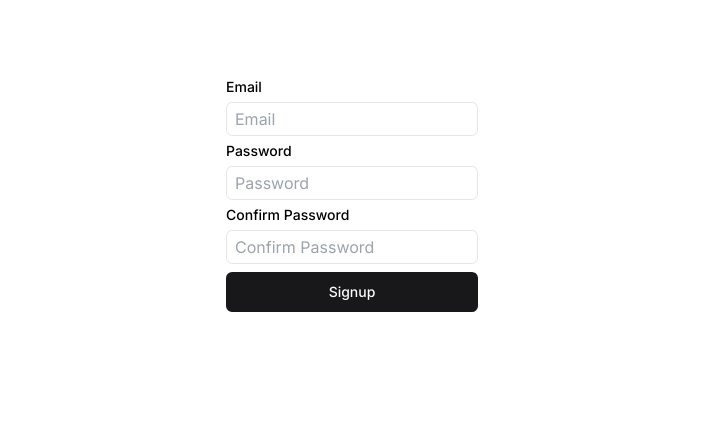
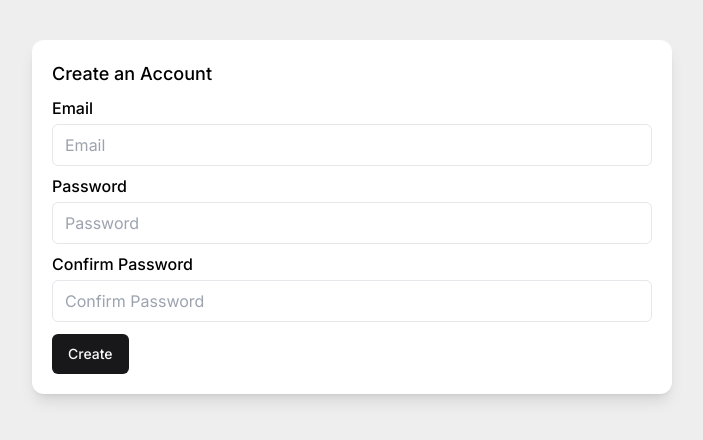
Before and after one commit to COS301-SE-2024/Dispute-Resolution-Engine, a Next.js app in the folder frontend/: page /signup in a window 1280 px wide. Shown: the top 440 px of the page, without its empty margins (288-991 px from the left). Built offline with nearby package versions, Linux system fonts and the light colour scheme.

Commit message:
feat: Tweak validation and styling on signup page

```diff
--- a/frontend/package.json
+++ b/frontend/package.json
@@ -14,6 +14,7 @@
     "@hookform/resolvers": "^3.4.2",
     "@radix-ui/react-label": "^2.0.2",
     "@radix-ui/react-slot": "^1.0.2",
+    "@radix-ui/react-tooltip": "^1.0.7",
     "class-variance-authority": "^0.7.0",
     "clsx": "^2.1.1",
     "lucide-react": "^0.379.0",
--- a/frontend/src/app/globals.css
+++ b/frontend/src/app/globals.css
@@ -7,3 +7,8 @@
     text-wrap: balance;
   }
 }
+
+
+body {
+  background: #eee;
+}
--- a/frontend/src/app/signup/page.tsx
+++ b/frontend/src/app/signup/page.tsx
@@ -1,9 +1,11 @@
+"use client";
+
 import SignupForm from "./signup-form";
 
 export default function Signup() {
-  return (
-    <main>
-      <SignupForm />
-    </main>
-  );
+  // const onSubmit: SubmitHandler<SignupRequest> = (data) => {
+  //   console.log(data);
+  // };
+
+  return <SignupForm />;
 }
--- a/frontend/src/app/signup/signup-form.tsx
+++ b/frontend/src/app/signup/signup-form.tsx
@@ -11,21 +11,29 @@ import {
   FormMessage,
 } from "@/components/ui/form";
 import { zodResolver } from "@hookform/resolvers/zod";
-import { ReactElement, JSXElementConstructor } from "react";
-import {
-  ControllerFieldState,
-  ControllerRenderProps,
-  FieldValues,
-  UseFormStateReturn,
-  useForm,
-} from "react-hook-form";
+import { useForm } from "react-hook-form";
 import { z } from "zod";
 
-const signupSchema = z.object({
-  email: z.string().min(1, "Required").email("Please enter a valid email"),
-  password: z.string().min(1, "Required"),
-  passConfirm: z.string().min(1, "Required"),
-});
+const signupSchema = z
+  .object({
+    email: z.string().min(1, "Required").email("Please enter a valid email"),
+    password: z
+      .string()
+      .min(8, "Password must be at least 8 characters long")
+      .regex(/\d/gm, "Password must contain at least one digit")
+      .regex(/[A-Za-z]/gm, "Password must contain at least one letter")
+      .regex(/[^\w\d\s:]/gm, "Password must contain a special character"),
+    passwordConfirm: z.string(),
+  })
+  .superRefine((arg, ctx) => {
+    if (arg.password !== arg.passwordConfirm) {
+      ctx.addIssue({
+        code: "custom",
+        message: "The passwords did not match",
+        path: ["passwordConfirm"],
+      });
+    }
+  });
 
 type SignupData = z.infer<typeof signupSchema>;
 
@@ -35,7 +43,7 @@ export default function SignupForm() {
     defaultValues: {
       email: "",
       password: "",
-      passConfirm: "",
+      passwordConfirm: "",
     },
   });
 
@@ -47,18 +55,19 @@ export default function SignupForm() {
     <Form {...form}>
       <form
         onSubmit={form.handleSubmit(onSubmit)}
-        className="mx-auto my-20 w-fit flex flex-col gap-2"
+        className="bg-white rounded-xl mx-auto my-10 w-1/2 p-5 shadow-lg gap-2 space-y-3"
       >
+        <h1 className="text-lg font-medium mb-3">Create an Account</h1>
         <FormField
           name="email"
           render={({ field }) => (
-            <FormItem className="flex flex-col">
-              <FormLabel>Email</FormLabel>
+            <FormItem>
+              <FormLabel className="block">Email</FormLabel>
               <FormControl>
                 <input
                   placeholder="Email"
                   {...field}
-                  className="py-1 px-2 border-[1px] border-gray-200 rounded-md container"
+                  className="w-full py-2 px-3 border-[1px] border-gray-200 rounded-md"
                 />
               </FormControl>
               <FormMessage />
@@ -68,14 +77,14 @@ export default function SignupForm() {
         <FormField
           name="password"
           render={({ field }) => (
-            <FormItem className="flex flex-col">
+            <FormItem>
               <FormLabel>Password</FormLabel>
               <FormControl>
                 <input
                   type="password"
                   placeholder="Password"
                   {...field}
-                  className="py-1 px-2 border-[1px] border-gray-200 rounded-md container"
+                  className="w-full py-2 px-3 border-[1px] border-gray-200 rounded-md"
                 />
               </FormControl>
               <FormMessage />
@@ -83,23 +92,24 @@ export default function SignupForm() {
           )}
         />
         <FormField
-          name="passConfirm"
+          name="passwordConfirm"
           render={({ field }) => (
-            <FormItem className="flex flex-col">
+            <FormItem>
               <FormLabel>Confirm Password</FormLabel>
               <FormControl>
                 <input
                   type="password"
                   placeholder="Confirm Password"
                   {...field}
-                  className="py-1 px-2 border-[1px] border-gray-200 rounded-md container"
+                  className="w-full py-2 px-3 border-[1px] border-gray-200 rounded-md"
                 />
               </FormControl>
               <FormMessage />
             </FormItem>
           )}
         />
-        <Button type="submit">Signup</Button>
+
+        <Button type="submit">Create</Button>
       </form>
     </Form>
   );
--- a/frontend/src/components/ui/form.tsx
+++ b/frontend/src/components/ui/form.tsx
@@ -88,7 +88,7 @@ const FormLabel = React.forwardRef<
   return (
     <Label
       ref={ref}
-      className={cn(error && "text-red-500 dark:text-red-900", className)}
+      className={cn(error && "text-red-500 dark:text-red-900", className, "block font-medium")}
       htmlFor={formItemId}
       {...props}
     />
@@ -146,7 +146,7 @@ const FormMessage = React.forwardRef<
     <p
       ref={ref}
       id={formMessageId}
-      className={cn("text-sm font-medium text-red-500 dark:text-red-900", className)}
+      className={cn("text-xs font-medium text-red-500 dark:text-red-900", className)}
       {...props}
     >
       {body}
--- a/frontend/src/components/ui/label.tsx
+++ b/frontend/src/components/ui/label.tsx
@@ -7,7 +7,7 @@ import { cva, type VariantProps } from "class-variance-authority";
 import { cn } from "@/lib/utils";
 
 const labelVariants = cva(
-  "text-sm font-medium leading-none peer-disabled:cursor-not-allowed peer-disabled:opacity-70"
+  "font-medium leading-none peer-disabled:cursor-not-allowed peer-disabled:opacity-70"
 );
 
 const Label = React.forwardRef<
```
Also changed, not shown: 1 other file (tests, documents, lock files or other folders).
